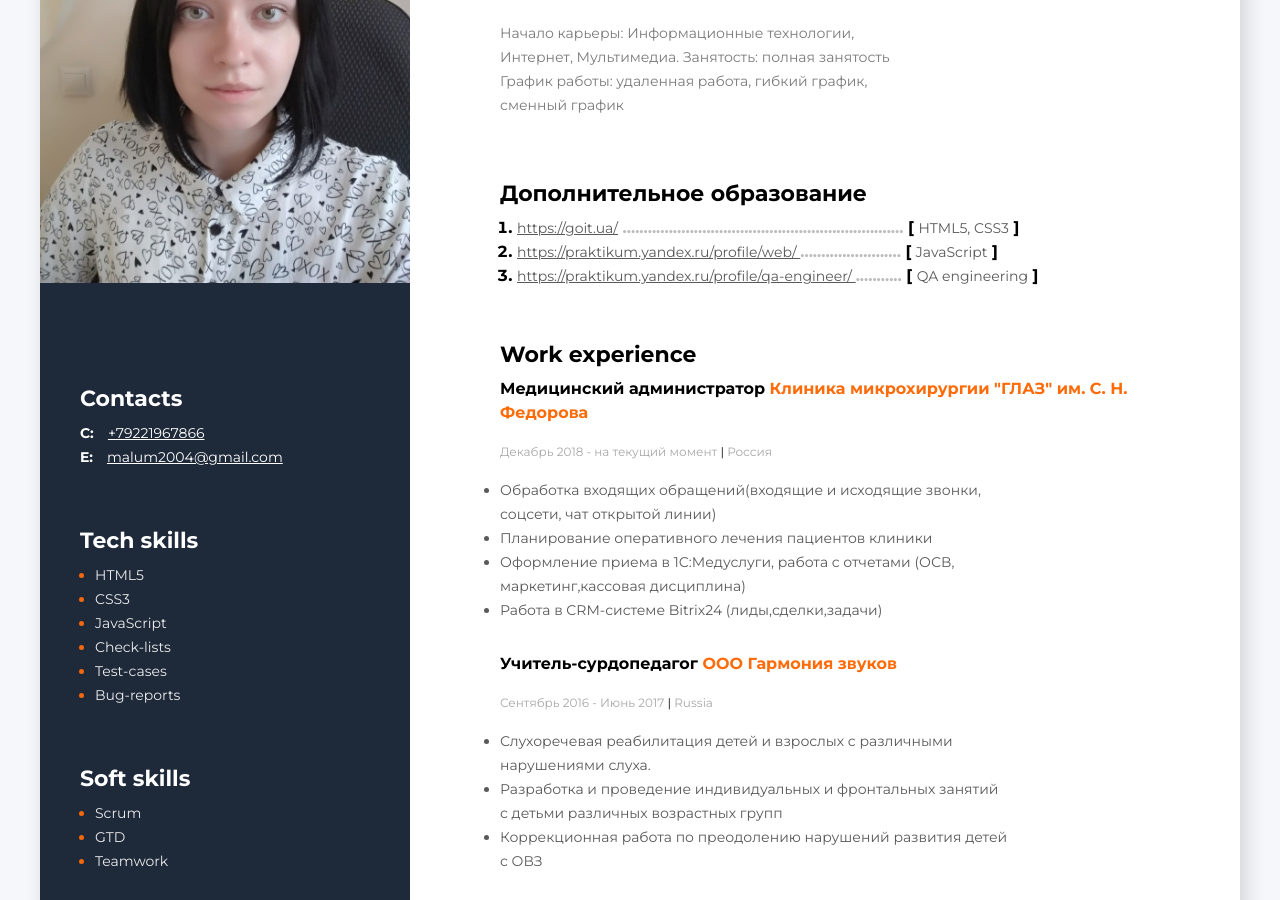
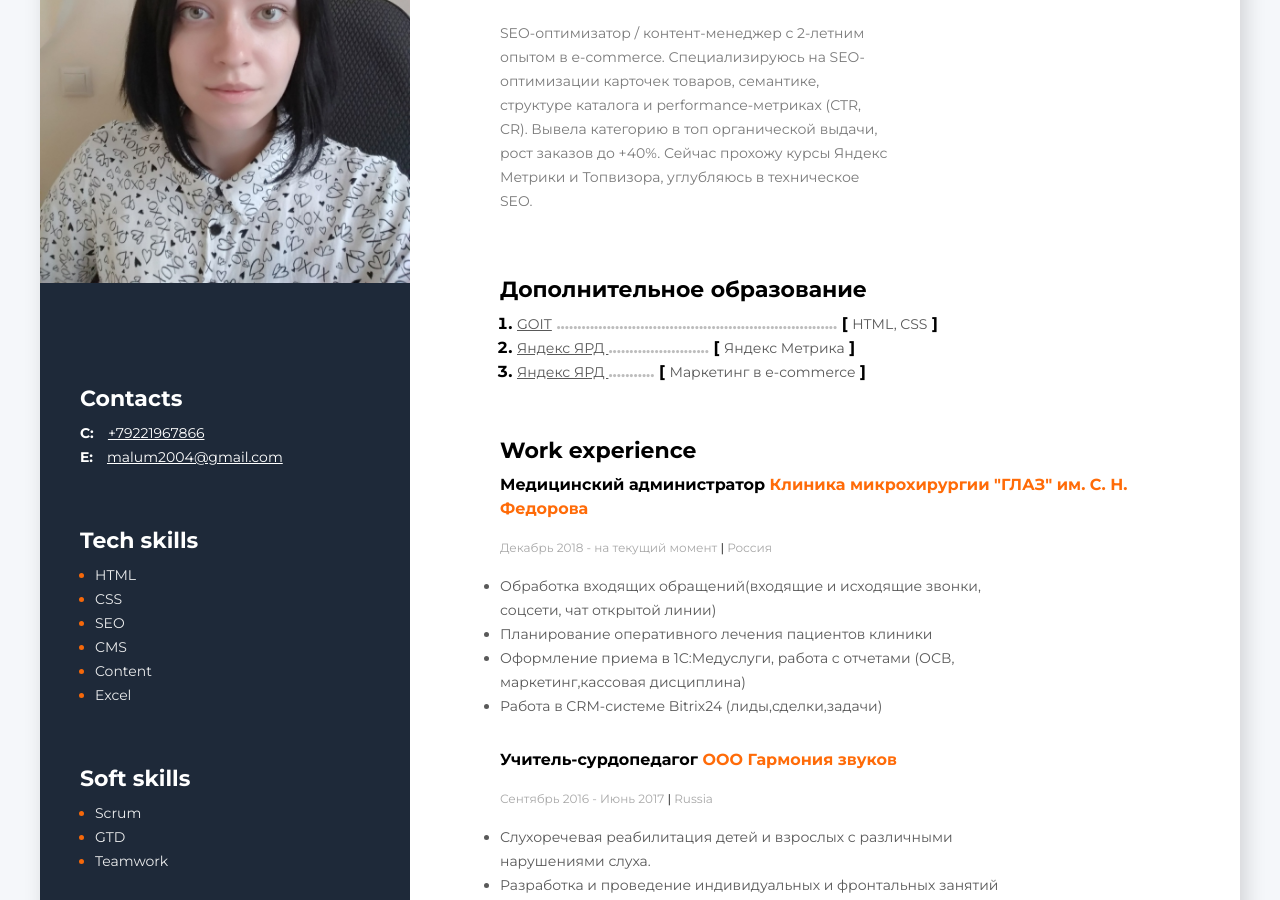
Before and after one commit to mal00m/myresumeproject, a plain HTML site: page index.html in a window 1280 px wide. Shown: the part 290-1190 px from the top of the page. Drawn offline with Linux system fonts and the light colour scheme.

Commit message:
Update index.html

```diff
--- a/index.html
+++ b/index.html
@@ -25,17 +25,17 @@
                 <div class="techskills-container">
                     <h3 class="techskills-title">Tech skills</h3>
                     <ul>
-                        <li class="techskills-item"><span class="techskills-text">HTML5</span>
+                        <li class="techskills-item"><span class="techskills-text">HTML</span>
                             </li>
-                        <li class="techskills-item"><span class="techskills-text">CSS3</span>
+                        <li class="techskills-item"><span class="techskills-text">CSS</span>
                             </li>
-                        <li class="techskills-item"><span class="techskills-text">JavaScript</span>
+                        <li class="techskills-item"><span class="techskills-text">SEO</span>
                             </li>
-                        <li class="techskills-item"><span class="techskills-text">Check-lists</span>
+                        <li class="techskills-item"><span class="techskills-text">CMS</span>
                             </li>
-                            <li class="techskills-item"><span class="techskills-text">Test-cases</span>
+                            <li class="techskills-item"><span class="techskills-text">Content</span>
                             </li>
-                            <li class="techskills-item"><span class="techskills-text">Bug-reports</span>
+                            <li class="techskills-item"><span class="techskills-text">Excel</span>
                             </li>
 
                     </ul>
@@ -60,10 +60,12 @@
     <!-- about me main info-->
 
                 <div class="about-me-block">
-                    <h2 class="profession">Junior Test Engineer</h2>
+                    <h2 class="profession">Junior SEO-оптимизатор</h2>
                     <h1 class="name">Татьяна Филиппова</h1>
-                    <p class="description">Начало карьеры: Информационные технологии, Интернет, Мультимедиа. Занятость: полная занятость
-                            График работы: удаленная работа, гибкий график, сменный график
+                    <p class="description">SEO-оптимизатор / контент-менеджер с 2-летним опытом в e-commerce.
+                     Специализируюсь на SEO-оптимизации карточек товаров, семантике, структуре каталога и performance-метриках (CTR, CR).
+                     Вывела категорию в топ органической выдачи, рост заказов до +40%.
+                     Сейчас прохожу курсы Яндекс Метрики и Топвизора, углубляюсь в техническое SEO.
                         </p>
                 </div>
 
@@ -72,19 +74,19 @@
                     <h3 class="about-me-title">Дополнительное образование</h3>
                 <ol>
                          <li class="project-item"> <a class="project-link"
-                            href="https://goit.ua/"> https://goit.ua/</a>
+                            href="https://goit.ua/">GOIT</a>
                             <span class="dots">...................................................................</span>
-                            <span> <b>[</b> <span class="tech-name">HTML5, CSS3</span> <b>]</b> </span>
+                            <span> <b>[</b> <span class="tech-name">HTML, CSS</span> <b>]</b> </span>
                          </li>
                           <li class="project-item"> <a class="project-link"
-                             href="https://praktikum.yandex.ru/profile/web/"> https://praktikum.yandex.ru/profile/web/ </a>
+                             href="https://yard.yandex.ru/courses/metrika-yandex/"> Яндекс ЯРД </a>
                             <span class="dots">........................</span>
-                            <span> <b>[</b> <span class="tech-name">JavaScript</span> <b>]</b>  </span>
+                            <span> <b>[</b> <span class="tech-name">Яндекс Метрика</span> <b>]</b>  </span>
                          </li>
                           <li class="project-item"> <a class="project-link"
-                            href="https://praktikum.yandex.ru/profile/qa-engineer/"> https://praktikum.yandex.ru/profile/qa-engineer/ </a>
+                            href="https://yard.yandex.ru/courses/marketing-v-ecommerce">Яндекс ЯРД </a>
                             <span class="dots">...........</span>
-                            <span> <b>[</b> <span class="tech-name">QA engineering</span> <b>]</b>  </span>
+                            <span> <b>[</b> <span class="tech-name">Маркетинг в e-commerce</span> <b>]</b>  </span>
                           </li>
                 </ol>
             </div>
```
